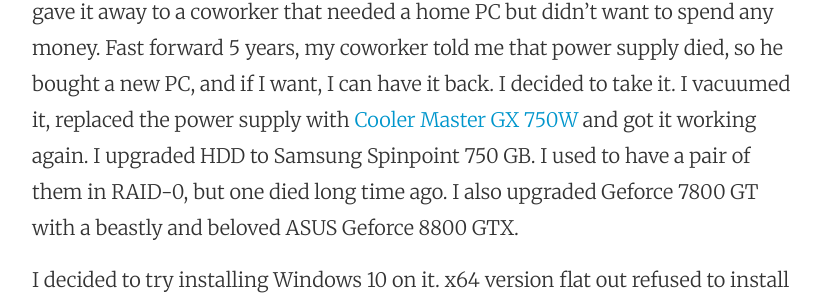
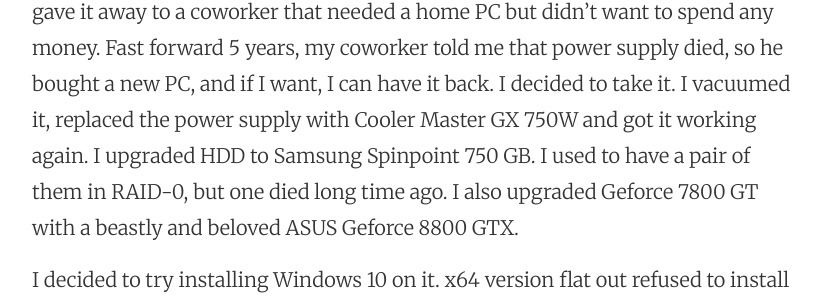
Before and after one commit to oboroc/oboroc.github.io, a Jekyll site: the page built from _posts/2016-10-30-windows-10-on-asus-a8n-sli-premium.md, in a window 1280 px wide. Shown: the part 1188-1488 px from the top of the page, without its empty margins (224-1055 px from the left). Built offline with Jekyll 4.4.1, drawn with Linux system fonts in a browser that asks for light colours; some of the changed lines change nothing that is shown; some of the changed text lies outside the part shown.

Commit message:
Remove broken link

```diff
--- a/_posts/2016-10-30-windows-10-on-asus-a8n-sli-premium.md
+++ b/_posts/2016-10-30-windows-10-on-asus-a8n-sli-premium.md
@@ -25,7 +25,7 @@
 I kept it around until ~2011, and then gave it away to a coworker that needed a home PC but didn't want to spend any money.
 Fast forward 5 years, my coworker told me that power supply died, so he bought a new PC, and if I want, I can have it back.
 I decided to take it.
-I vacuumed it, replaced the power supply with [Cooler Master GX 750W](http://www.coolermaster.com/powersupply/gx-series/gx-750w/) and got it working again.
+I vacuumed it, replaced the power supply with Cooler Master GX 750W and got it working again.
 I upgraded HDD to Samsung Spinpoint 750 GB.
 I used to have a pair of them in RAID-0, but one died long time ago.
 I also upgraded Geforce 7800 GT with a beastly and beloved ASUS Geforce 8800 GTX.
```
